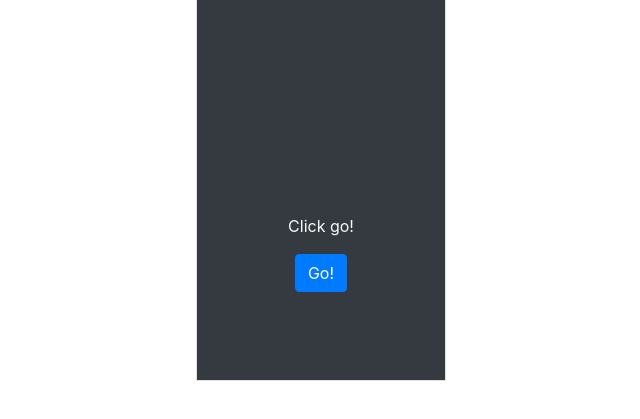
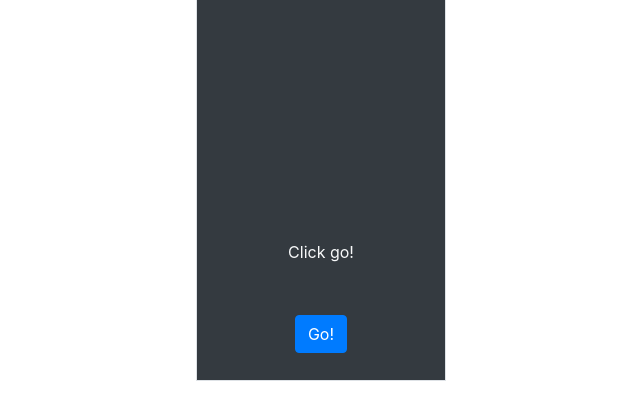
Before and after one commit to codyherbst/mind-reader, a plain HTML site: page index.html in a window 1280 px wide. Shown: the part 119-538 px from the top of the page, without its empty margins (319-959 px from the left). Drawn offline with nearby package versions, Linux system fonts and the light colour scheme.

Commit message:
small changes to look better

```diff
--- a/css/styles.css
+++ b/css/styles.css
@@ -1,4 +1,4 @@
-.container {
+#container {
     max-width: 250px;
     min-height: 500px;
 
@@ -6,6 +6,14 @@
     overflow: scroll;
 }
 
+#container2 {
+    min-height: 50px;
+}
+
+#container3 {
+    min-height: 75px;
+}
+
 h1 {
     overflow: scroll;
     max-height: 300px;
--- a/index.html
+++ b/index.html
@@ -12,13 +12,13 @@
     <title>Mind Reader</title>
   </head>
   <body>
+
       <div class="container border bg-dark text-light" id="container">
           <h1 id="bigText">I can read your mind!</h1>
-          <button onclick="stateChange();" type="button" class="btn btn-primary btn-block" id="mainBtn">Next</button><br>
-          <p id="subTxt">Click go!</p>
-          <button onclick="stateChange(); resetMR();" type="button" class="btn btn-primary" id="botRightBtn">Go!</button>
+          <div class="container" id="container2"><button onclick="stateChange();" type="button" class="btn btn-primary btn-block" id="mainBtn">Next</button><br></div>
+          <div class="container" id="container3"><p id="subTxt">Click go!</p></div>
+          <div class="container" id="container4"><button onclick="stateChange(); resetMR();" type="button" class="btn btn-primary" id="botRightBtn">Go!</button></div>
       </div>
-
 
     <!-- Optional JavaScript -->
     <script src="js/main.js"></script>
```
